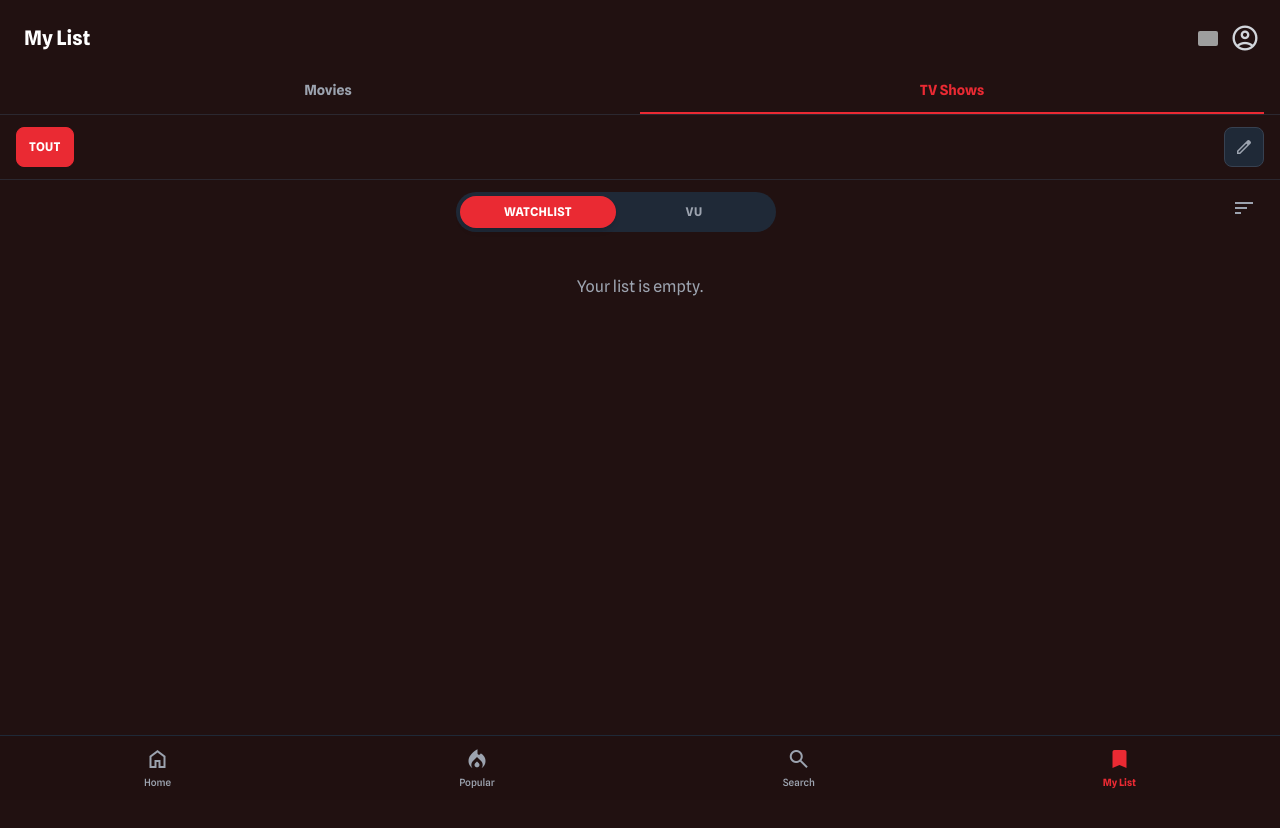
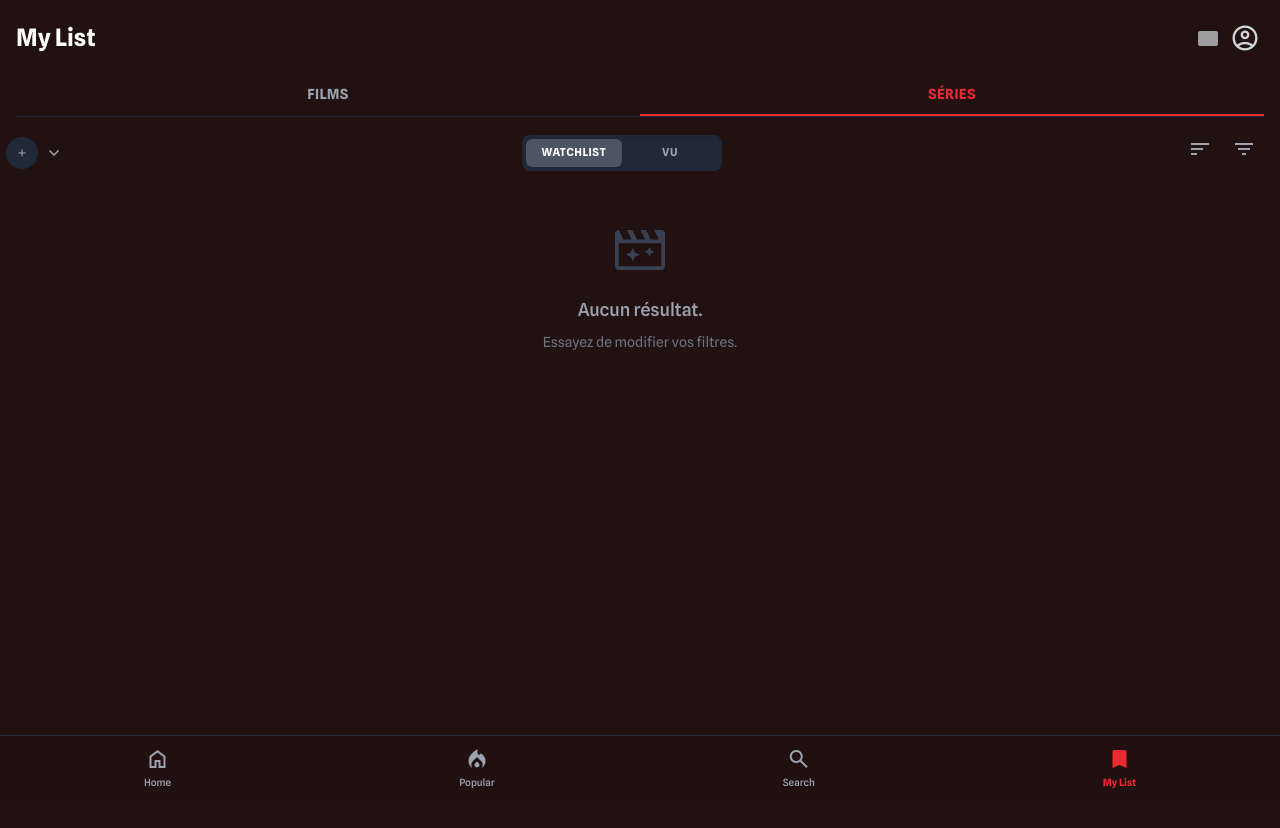
Before and after one commit to maxrene/applimovie, a website: page watchlist.html in a window 1280 px wide. Drawn offline with nearby package versions, Linux system fonts and the light colour scheme; grey boxes are pictures that could not be loaded.

Commit message:
Update watchlist.html

```diff
--- a/watchlist.html
+++ b/watchlist.html
@@ -31,85 +31,137 @@
 </head>
 <body class="bg-background-light dark:bg-background-dark font-display text-gray-800 dark:text-gray-200" x-data="watchlistPage">
 <div class="flex h-screen flex-col">
-   <header class="flex-shrink-0 bg-background-light dark:bg-background-dark z-20 relative">
-    <div class="flex items-center justify-between p-4 pb-2">
-        <h1 class="text-xl font-bold text-gray-900 dark:text-white pl-2">My List</h1>
+   <header class="flex-shrink-0 bg-background-light dark:bg-background-dark z-20 relative shadow-sm">
 
+    <div class="flex items-center justify-between p-4 pb-0">
+        <h1 class="text-2xl font-bold text-gray-900 dark:text-white">My List</h1>
         <a href="profile.html" class="flex items-center gap-3 p-1 rounded-full hover:bg-gray-200 dark:hover:bg-white/10 transition-colors">
             <img id="header-flag" src="https://flagcdn.com/w40/fr.png" alt="FR" class="w-5 h-auto rounded-sm shadow-sm object-cover">
             <span class="material-symbols-outlined text-3xl text-gray-600 dark:text-gray-300">account_circle</span>
         </a>
     </div>
 
-    <div class="border-b border-gray-200/20 dark:border-gray-700/50">
-        <nav aria-label="Tabs" class="flex px-4">
-            <a href="#" @click.prevent="activeTab = 'movie'"
-               :class="{'border-primary text-primary': activeTab === 'movie', 'border-transparent text-gray-500 dark:text-gray-400 hover:border-gray-300 hover:text-gray-700': activeTab !== 'movie'}"
-               class="border-b-2 flex-1 whitespace-nowrap py-3 px-1 text-center text-sm font-semibold transition-colors">Movies</a>
-            <a href="#" @click.prevent="activeTab = 'tv'"
-               :class="{'border-primary text-primary': activeTab === 'tv', 'border-transparent text-gray-500 dark:text-gray-400 hover:border-gray-300 hover:text-gray-700': activeTab !== 'tv'}"
-               class="border-b-2 flex-1 whitespace-nowrap py-3 px-1 text-center text-sm font-semibold transition-colors">TV Shows</a>
-        </nav>
+    <div class="px-4 mt-3">
+        <div class="relative flex w-full border-b border-gray-200 dark:border-gray-800">
+            <div class="absolute bottom-0 h-0.5 bg-primary transition-all duration-300 ease-out w-1/2"
+                 :style="activeTab === 'movie' ? 'left: 0%' : 'left: 50%'">
+            </div>
+
+            <button @click="activeTab = 'movie'"
+                    class="flex-1 py-3 text-center text-sm font-bold uppercase tracking-wide transition-colors"
+                    :class="activeTab === 'movie' ? 'text-primary' : 'text-gray-500 dark:text-gray-400 hover:text-gray-700 dark:hover:text-gray-200'">
+                Films
+            </button>
+            <button @click="activeTab = 'tv'"
+                    class="flex-1 py-3 text-center text-sm font-bold uppercase tracking-wide transition-colors"
+                    :class="activeTab === 'tv' ? 'text-primary' : 'text-gray-500 dark:text-gray-400 hover:text-gray-700 dark:hover:text-gray-200'">
+                Séries
+            </button>
+        </div>
     </div>
 
-    <div class="flex items-center gap-3 px-4 py-3 overflow-x-auto no-scrollbar border-b border-gray-200/20 dark:border-gray-700/50">
-        <button @click="activePlatformFilters = []"
-                class="flex-shrink-0 px-3 py-1.5 rounded-lg text-xs font-bold uppercase tracking-wide transition-colors border h-10"
-                :class="activePlatformFilters.length === 0
-                        ? 'bg-primary border-primary text-white'
-                        : 'bg-gray-800 border-gray-700 text-gray-400 hover:bg-gray-700'">
-            Tout
-        </button>
-        <template x-for="platform in userSelectedPlatforms" :key="platform.id">
-            <button @click="togglePlatformFilter(platform.id)"
-                    class="relative flex-shrink-0 w-10 h-10 rounded-lg transition-all duration-200 border-2 overflow-hidden"
-                    :class="activePlatformFilters.includes(platform.id)
-                            ? 'border-primary scale-105 shadow-lg shadow-primary/20 grayscale-0'
-                            : 'border-transparent opacity-60 grayscale hover:grayscale-0 hover:opacity-100'">
-                <img :src="platform.logoUrl" class="w-full h-full object-cover bg-black">
-                <div x-show="activePlatformFilters.includes(platform.id)"
-                     class="absolute inset-0 bg-primary/30 flex items-center justify-center">
-                     <span class="material-symbols-outlined text-white text-lg drop-shadow-md" style="font-weight: 700;">check</span>
+    <div class="flex items-center justify-between px-4 py-3 gap-2">
+
+        <div class="flex-shrink-0">
+            <button @click="showServiceBar = !showServiceBar" class="flex items-center group" title="Filtrer par plateforme">
+                <div class="flex -space-x-3 transition-all duration-200" :class="showServiceBar ? 'opacity-50' : 'opacity-100'">
+                    <template x-for="(platform, index) in userSelectedPlatforms.slice(0, 3)" :key="platform.id">
+                        <img :src="platform.logoUrl" class="w-9 h-9 rounded-full border-2 border-background-light dark:border-background-dark bg-gray-800 object-cover z-10">
+                    </template>
+
+                    <div x-show="userSelectedPlatforms.length > 3" class="w-9 h-9 rounded-full border-2 border-background-light dark:border-background-dark bg-gray-700 flex items-center justify-center text-[10px] text-white font-bold z-0">
+                        +<span x-text="userSelectedPlatforms.length - 3"></span>
+                    </div>
+
+                    <div x-show="userSelectedPlatforms.length === 0" class="w-9 h-9 rounded-full border-2 border-background-light dark:border-background-dark bg-gray-800 flex items-center justify-center text-gray-400">
+                        <span class="material-symbols-outlined text-sm">add</span>
+                    </div>
                 </div>
+                <span class="material-symbols-outlined text-gray-400 text-xl ml-1 transition-transform duration-200"
+                      :class="showServiceBar ? 'rotate-180 text-primary' : ''">expand_more</span>
             </button>
-        </template>
-        <a href="platforms.html" class="flex-shrink-0 flex items-center justify-center w-10 h-10 rounded-lg bg-gray-800 border border-gray-700 text-gray-400 hover:text-white hover:bg-gray-700 transition-colors ml-auto">
-            <span class="material-symbols-outlined text-xl">edit</span>
-        </a>
-    </div>
+        </div>
 
-    <div class="flex items-center justify-between px-4 py-2 gap-2">
-        <div class="flex-1 flex justify-center">
-            <div class="relative flex w-full max-w-xs items-center bg-gray-200 dark:bg-gray-800 rounded-full p-1 h-10 cursor-pointer">
-                <div class="absolute inset-y-1 w-[calc(50%-4px)] bg-primary rounded-full shadow-md transition-all duration-300 ease-out"
+        <div class="flex-1 flex justify-center max-w-[200px]">
+            <div class="relative flex w-full items-center bg-gray-200 dark:bg-gray-800 rounded-lg p-1 h-9 cursor-pointer shadow-inner">
+                <div class="absolute inset-y-1 w-[calc(50%-4px)] bg-white dark:bg-gray-600 rounded-md shadow-sm transition-all duration-300 ease-out"
                      :class="watchStatusFilter === 'watched' ? 'translate-x-[100%] left-1' : 'translate-x-0 left-1'">
                 </div>
-                <button @click="watchStatusFilter = 'unwatched'" class="relative z-10 flex-1 text-xs font-bold uppercase tracking-wide transition-colors duration-200 text-center h-full flex items-center justify-center" :class="watchStatusFilter === 'unwatched' ? 'text-white' : 'text-gray-500 dark:text-gray-400'">Watchlist</button>
-                <button @click="watchStatusFilter = 'watched'" class="relative z-10 flex-1 text-xs font-bold uppercase tracking-wide transition-colors duration-200 text-center h-full flex items-center justify-center" :class="watchStatusFilter === 'watched' ? 'text-white' : 'text-gray-500 dark:text-gray-400'">Vu</button>
+                <button @click="watchStatusFilter = 'unwatched'"
+                        class="relative z-10 flex-1 text-[11px] font-bold uppercase tracking-wider text-center h-full flex items-center justify-center transition-colors"
+                        :class="watchStatusFilter === 'unwatched' ? 'text-gray-900 dark:text-white' : 'text-gray-500 dark:text-gray-400'">
+                    Watchlist
+                </button>
+                <button @click="watchStatusFilter = 'watched'"
+                        class="relative z-10 flex-1 text-[11px] font-bold uppercase tracking-wider text-center h-full flex items-center justify-center transition-colors"
+                        :class="watchStatusFilter === 'watched' ? 'text-gray-900 dark:text-white' : 'text-gray-500 dark:text-gray-400'">
+                    Vu
+                </button>
             </div>
         </div>
-        <div class="flex items-center gap-1">
+
+        <div class="flex items-center gap-1 flex-shrink-0">
             <div class="relative" x-data="{ open: false }">
                 <button @click="open = !open" class="p-2 text-gray-500 dark:text-gray-400 hover:text-primary transition-colors rounded-full hover:bg-gray-100 dark:hover:bg-white/5">
                     <span class="material-symbols-outlined">sort</span>
                 </button>
-                <div x-show="open" @click.away="open = false" class="absolute right-0 top-full mt-2 w-40 bg-gray-800 rounded-xl shadow-xl z-50 border border-gray-700 py-2" x-transition x-cloak>
-                    <a href="#" @click.prevent="setSort('popularity'); open = false" class="block px-4 py-2 text-sm text-gray-300 hover:bg-gray-700 hover:text-white">Popularité</a>
-                    <a href="#" @click.prevent="setSort('release_date'); open = false" class="block px-4 py-2 text-sm text-gray-300 hover:bg-gray-700 hover:text-white">Date de sortie</a>
-                    <a href="#" @click.prevent="setSort('recently_added'); open = false" class="block px-4 py-2 text-sm text-gray-300 hover:bg-gray-700 hover:text-white">Date d'ajout</a>
+                <div x-show="open" @click.away="open = false" class="absolute right-0 top-full mt-2 w-48 bg-gray-800 rounded-xl shadow-xl z-50 border border-gray-700 py-2" x-transition x-cloak>
+                    <a href="#" @click.prevent="setSort('popularity'); open = false" class="block px-4 py-3 text-sm text-gray-300 hover:bg-gray-700 hover:text-white border-b border-gray-700/50">Popularité</a>
+                    <a href="#" @click.prevent="setSort('release_date'); open = false" class="block px-4 py-3 text-sm text-gray-300 hover:bg-gray-700 hover:text-white border-b border-gray-700/50">Date de sortie</a>
+                    <a href="#" @click.prevent="setSort('recently_added'); open = false" class="block px-4 py-3 text-sm text-gray-300 hover:bg-gray-700 hover:text-white">Date d'ajout</a>
                 </div>
             </div>
+            <button class="p-2 text-gray-500 dark:text-gray-400 hover:text-primary transition-colors rounded-full hover:bg-gray-100 dark:hover:bg-white/5">
+                <span class="material-symbols-outlined">filter_list</span>
+            </button>
         </div>
     </div>
+
+    <div x-show="showServiceBar"
+         x-transition:enter="transition ease-out duration-200"
+         x-transition:enter-start="opacity-0 -translate-y-2 height-0"
+         x-transition:enter-end="opacity-100 translate-y-0 height-auto"
+         x-transition:leave="transition ease-in duration-150"
+         x-transition:leave-start="opacity-100 translate-y-0 height-auto"
+         x-transition:leave-end="opacity-0 -translate-y-2 height-0"
+         class="bg-gray-50 dark:bg-[#151515] border-b border-gray-200 dark:border-gray-800 py-3 px-4 flex items-center gap-3 overflow-x-auto no-scrollbar shadow-inner" x-cloak>
+
+        <a href="platforms.html" class="flex-shrink-0 flex items-center justify-center w-10 h-10 rounded-xl bg-gray-200 dark:bg-gray-800 border border-gray-300 dark:border-gray-700 text-gray-500 hover:text-primary hover:border-primary transition-all">
+            <span class="material-symbols-outlined text-lg">edit</span>
+        </a>
+
+        <div class="w-px h-6 bg-gray-300 dark:bg-gray-700 flex-shrink-0 mx-1"></div>
+
+        <template x-for="platform in userSelectedPlatforms" :key="platform.id">
+            <button @click="togglePlatformFilter(platform.id)"
+                    class="relative flex-shrink-0 w-10 h-10 rounded-xl transition-all duration-200 border-2 overflow-hidden group"
+                    :class="activePlatformFilters.includes(platform.id)
+                            ? 'border-primary opacity-100 scale-105 shadow-md'
+                            : 'border-transparent opacity-40 hover:opacity-80 grayscale'">
+
+                <img :src="platform.logoUrl" class="w-full h-full object-cover bg-black">
+
+                <div x-show="activePlatformFilters.includes(platform.id)"
+                     class="absolute inset-0 bg-primary/30 flex items-center justify-center backdrop-blur-[1px]">
+                     <span class="material-symbols-outlined text-white text-lg font-bold drop-shadow-md">check</span>
+                </div>
+            </button>
+        </template>
+    </div>
+
 </header>
+
     <main class="flex-1 overflow-y-auto" x-cloak>
-        <div id="media-list" class="divide-y divide-gray-200/20 dark:divide-gray-700/50"></div>
-        <div id="empty-state" class="hidden text-center p-8">
-            <p class="text-gray-500 dark:text-gray-400">Your list is empty.</p>
+        <div id="media-list" class="divide-y divide-gray-200/20 dark:divide-gray-700/50">
+             </div>
+        <div id="empty-state" class="hidden text-center p-8 flex flex-col items-center justify-center h-full">
+            <span class="material-symbols-outlined text-6xl text-gray-700 mb-4">movie_filter</span>
+            <p class="text-gray-500 dark:text-gray-400 text-lg font-medium">Aucun résultat.</p>
+            <p class="text-gray-600 dark:text-gray-500 text-sm mt-2">Essayez de modifier vos filtres.</p>
         </div>
     </main>
 
-    <footer class="sticky bottom-0 bg-background-light/90 dark:bg-background-dark/90 backdrop-blur-sm border-t border-gray-200 dark:border-gray-800">
+    <footer class="sticky bottom-0 bg-background-light/90 dark:bg-background-dark/90 backdrop-blur-sm border-t border-gray-200 dark:border-gray-800 z-30">
         <nav class="flex justify-around items-center h-16">
             <a class="flex flex-col items-center justify-center gap-1 text-gray-500 dark:text-gray-400 hover:text-primary dark:hover:text-primary transition-colors" href="index.html">
                 <span class="material-symbols-outlined">home</span>
@@ -130,8 +182,10 @@
         </nav>
     </footer>
 </div>
+
 <script src="config.js"></script>
 <script src="data.js"></script>
 <script src="watchlist.js"></script>
+
 </body>
 </html>
```
